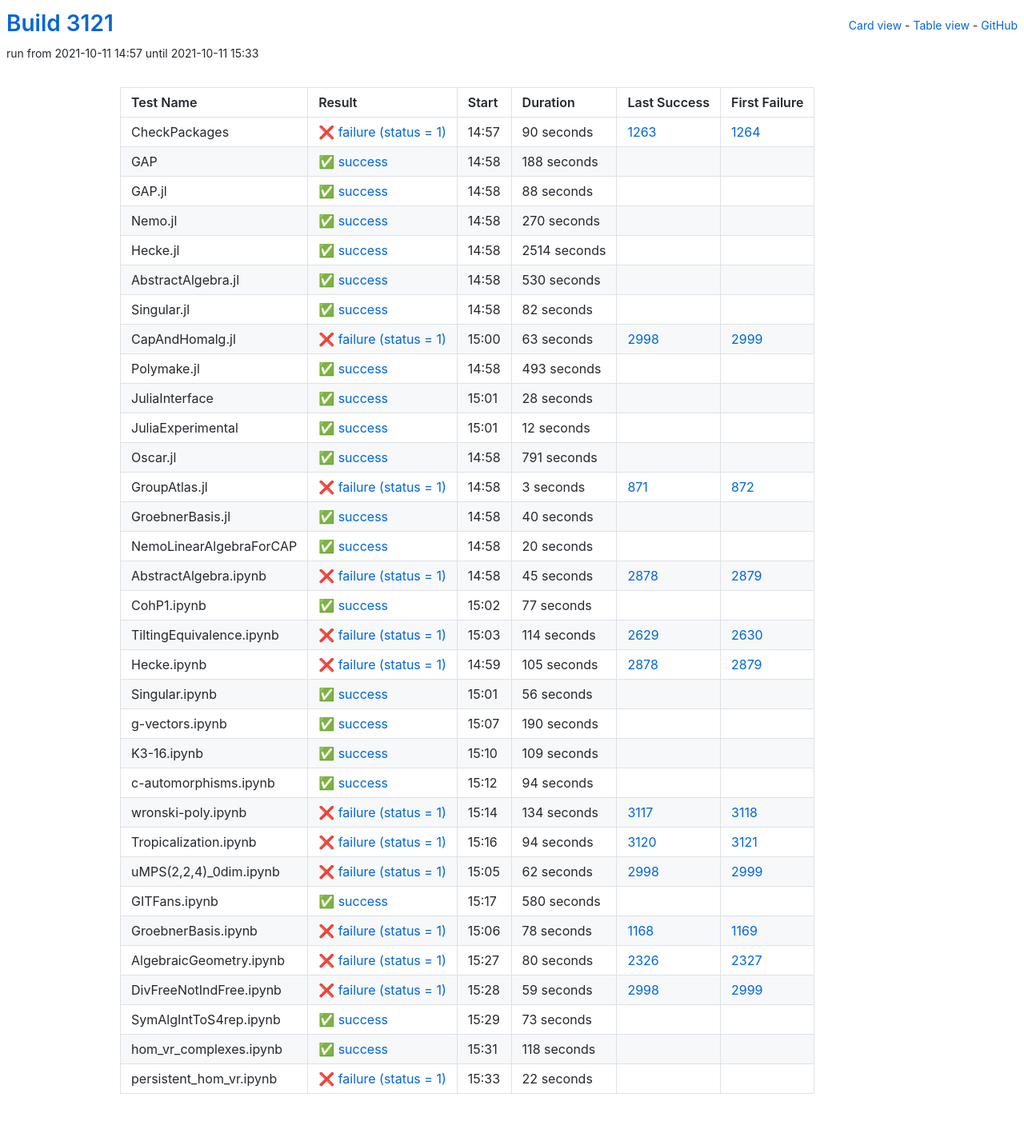
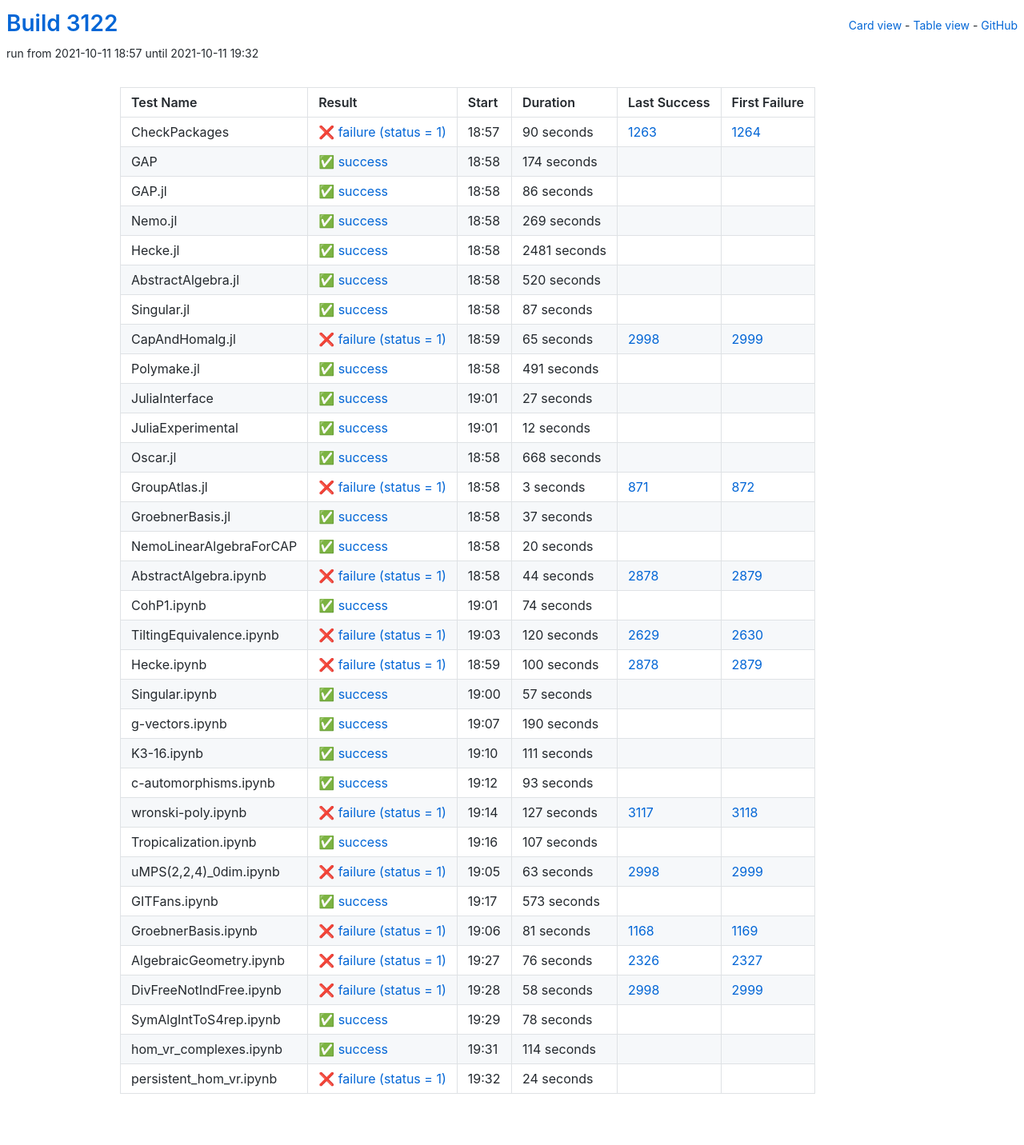
Before and after one commit to oscar-system/oscar-ci-status-stable, a Jekyll site: the page built from table.html, in a window 1280 px wide. Shown: the whole page at 80% size. Built offline with Jekyll 4.4.1, drawn with Linux system fonts in a browser that asks for light colours.

Commit message:
Build #3122

```diff
--- a/_data/ci.yml
+++ b/_data/ci.yml
@@ -1,6 +1,6 @@
 ---
-build: 3121
-build_url: https://oscarci.mathematik.uni-kl.de/job/oscar-stable/3121/
+build: 3122
+build_url: https://oscarci.mathematik.uni-kl.de/job/oscar-stable/3122/
 job: oscar-stable
 organization: oscar-system
 repo: oscar-ci-status-stable
@@ -8,8 +8,8 @@ repourl: https://github.com/oscar-system/oscar-ci-status-stable
 tests:
 - name: CheckPackages
   id: checkpackages
-  log: https://oscarci.mathematik.uni-kl.de/job/oscar-stable/3121/artifact/logs/build-3121/CheckPackages.log
-  start: 2021-10-11 14:57
+  log: https://oscarci.mathematik.uni-kl.de/job/oscar-stable/3122/artifact/logs/build-3122/CheckPackages.log
+  start: 2021-10-11 18:57
   success: false
   exitcode: 1
   status: failure
@@ -20,116 +20,116 @@ tests:
   first_failure_url: https://oscarci.mathematik.uni-kl.de/job/oscar-stable/1264/
 - name: GAP
   id: gap
-  log: https://oscarci.mathematik.uni-kl.de/job/oscar-stable/3121/artifact/logs/build-3121/GAP.log
-  start: 2021-10-11 14:58
+  log: https://oscarci.mathematik.uni-kl.de/job/oscar-stable/3122/artifact/logs/build-3122/GAP.log
+  start: 2021-10-11 18:58
   success: true
   exitcode: 0
   status: success
-  duration: 188
+  duration: 174
   last_success: false
   last_success_url:
   first_failure: false
   first_failure_url:
 - name: GAP.jl
   id: gap-jl
-  log: https://oscarci.mathematik.uni-kl.de/job/oscar-stable/3121/artifact/logs/build-3121/GAP.jl.log
-  start: 2021-10-11 14:58
+  log: https://oscarci.mathematik.uni-kl.de/job/oscar-stable/3122/artifact/logs/build-3122/GAP.jl.log
+  start: 2021-10-11 18:58
   success: true
   exitcode: 0
   status: success
-  duration: 88
+  duration: 86
   last_success: false
   last_success_url:
   first_failure: false
   first_failure_url:
 - name: Nemo.jl
   id: nemo-jl
-  log: https://oscarci.mathematik.uni-kl.de/job/oscar-stable/3121/artifact/logs/build-3121/Nemo.jl.log
-  start: 2021-10-11 14:58
+  log: https://oscarci.mathematik.uni-kl.de/job/oscar-stable/3122/artifact/logs/build-3122/Nemo.jl.log
+  start: 2021-10-11 18:58
   success: true
   exitcode: 0
   status: success
-  duration: 270
+  duration: 269
   last_success: false
   last_success_url:
   first_failure: false
   first_failure_url:
 - name: Hecke.jl
   id: hecke-jl
-  log: https://oscarci.mathematik.uni-kl.de/job/oscar-stable/3121/artifact/logs/build-3121/Hecke.jl.log
-  start: 2021-10-11 14:58
+  log: https://oscarci.mathematik.uni-kl.de/job/oscar-stable/3122/artifact/logs/build-3122/Hecke.jl.log
+  start: 2021-10-11 18:58
   success: true
   exitcode: 0
   status: success
-  duration: 2514
+  duration: 2481
   last_success: false
   last_success_url:
   first_failure: false
   first_failure_url:
 - name: AbstractAlgebra.jl
   id: abstractalgebra-jl
-  log: https://oscarci.mathematik.uni-kl.de/job/oscar-stable/3121/artifact/logs/build-3121/AbstractAlgebra.jl.log
-  start: 2021-10-11 14:58
+  log: https://oscarci.mathematik.uni-kl.de/job/oscar-stable/3122/artifact/logs/build-3122/AbstractAlgebra.jl.log
+  start: 2021-10-11 18:58
   success: true
   exitcode: 0
   status: success
-  duration: 530
+  duration: 520
   last_success: false
   last_success_url:
   first_failure: false
   first_failure_url:
 - name: Singular.jl
   id: singular-jl
-  log: https://oscarci.mathematik.uni-kl.de/job/oscar-stable/3121/artifact/logs/build-3121/Singular.jl.log
-  start: 2021-10-11 14:58
+  log: https://oscarci.mathematik.uni-kl.de/job/oscar-stable/3122/artifact/logs/build-3122/Singular.jl.log
+  start: 2021-10-11 18:58
   success: true
   exitcode: 0
   status: success
-  duration: 82
+  duration: 87
   last_success: false
   last_success_url:
   first_failure: false
   first_failure_url:
 - name: CapAndHomalg.jl
   id: capandhomalg-jl
-  log: https://oscarci.mathematik.uni-kl.de/job/oscar-stable/3121/artifact/logs/build-3121/CapAndHomalg.jl.log
-  start: 2021-10-11 15:00
+  log: https://oscarci.mathematik.uni-kl.de/job/oscar-stable/3122/artifact/logs/build-3122/CapAndHomalg.jl.log
+  start: 2021-10-11 18:59
   success: false
   exitcode: 1
   status: failure
-  duration: 63
+  duration: 65
   last_success: 2998
   last_success_url: https://oscarci.mathematik.uni-kl.de/job/oscar-stable/2998/
   first_failure: 2999
   first_failure_url: https://oscarci.mathematik.uni-kl.de/job/oscar-stable/2999/
 - name: Polymake.jl
   id: polymake-jl
-  log: https://oscarci.mathematik.uni-kl.de/job/oscar-stable/3121/artifact/logs/build-3121/Polymake.jl.log
-  start: 2021-10-11 14:58
+  log: https://oscarci.mathematik.uni-kl.de/job/oscar-stable/3122/artifact/logs/build-3122/Polymake.jl.log
+  start: 2021-10-11 18:58
   success: true
   exitcode: 0
   status: success
-  duration: 493
+  duration: 491
   last_success: false
   last_success_url:
   first_failure: false
   first_failure_url:
 - name: JuliaInterface
   id: juliainterface
-  log: https://oscarci.mathematik.uni-kl.de/job/oscar-stable/3121/artifact/logs/build-3121/JuliaInterface.log
-  start: 2021-10-11 15:01
+  log: https://oscarci.mathematik.uni-kl.de/job/oscar-stable/3122/artifact/logs/build-3122/JuliaInterface.log
+  start: 2021-10-11 19:01
   success: true
   exitcode: 0
   status: success
-  duration: 28
+  duration: 27
   last_success: false
   last_success_url:
   first_failure: false
   first_failure_url:
 - name: JuliaExperimental
   id: juliaexperimental
-  log: https://oscarci.mathematik.uni-kl.de/job/oscar-stable/3121/artifact/logs/build-3121/JuliaExperimental.log
-  start: 2021-10-11 15:01
+  log: https://oscarci.mathematik.uni-kl.de/job/oscar-stable/3122/artifact/logs/build-3122/JuliaExperimental.log
+  start: 2021-10-11 19:01
   success: true
   exitcode: 0
   status: success
@@ -140,20 +140,20 @@ tests:
   first_failure_url:
 - name: Oscar.jl
   id: oscar-jl
-  log: https://oscarci.mathematik.uni-kl.de/job/oscar-stable/3121/artifact/logs/build-3121/Oscar.jl.log
-  start: 2021-10-11 14:58
+  log: https://oscarci.mathematik.uni-kl.de/job/oscar-stable/3122/artifact/logs/build-3122/Oscar.jl.log
+  start: 2021-10-11 18:58
   success: true
   exitcode: 0
   status: success
-  duration: 791
+  duration: 668
   last_success: false
   last_success_url:
   first_failure: false
   first_failure_url:
 - name: GroupAtlas.jl
   id: groupatlas-jl
-  log: https://oscarci.mathematik.uni-kl.de/job/oscar-stable/3121/artifact/logs/build-3121/GroupAtlas.jl.log
-  start: 2021-10-11 14:58
+  log: https://oscarci.mathematik.uni-kl.de/job/oscar-stable/3122/artifact/logs/build-3122/GroupAtlas.jl.log
+  start: 2021-10-11 18:58
   success: false
   exitcode: 1
   status: failure
@@ -164,20 +164,20 @@ tests:
   first_failure_url: https://oscarci.mathematik.uni-kl.de/job/oscar-stable/872/
 - name: GroebnerBasis.jl
   id: groebnerbasis-jl
-  log: https://oscarci.mathematik.uni-kl.de/job/oscar-stable/3121/artifact/logs/build-3121/GroebnerBasis.jl.log
-  start: 2021-10-11 14:58
+  log: https://oscarci.mathematik.uni-kl.de/job/oscar-stable/3122/artifact/logs/build-3122/GroebnerBasis.jl.log
+  start: 2021-10-11 18:58
   success: true
   exitcode: 0
   status: success
-  duration: 40
+  duration: 37
   last_success: false
   last_success_url:
   first_failure: false
   first_failure_url:
 - name: NemoLinearAlgebraForCAP
   id: nemolinearalgebraforcap
-  log: https://oscarci.mathematik.uni-kl.de/job/oscar-stable/3121/artifact/logs/build-3121/NemoLinearAlgebraForCAP.log
-  start: 2021-10-11 14:58
+  log: https://oscarci.mathematik.uni-kl.de/job/oscar-stable/3122/artifact/logs/build-3122/NemoLinearAlgebraForCAP.log
+  start: 2021-10-11 18:58
   success: true
   exitcode: 0
   status: success
@@ -188,68 +188,68 @@ tests:
   first_failure_url:
 - name: AbstractAlgebra.ipynb
   id: abstractalgebra-ipynb
-  log: https://oscarci.mathematik.uni-kl.de/job/oscar-stable/3121/artifact/logs/build-3121/AbstractAlgebra.ipynb.log
-  start: 2021-10-11 14:58
+  log: https://oscarci.mathematik.uni-kl.de/job/oscar-stable/3122/artifact/logs/build-3122/AbstractAlgebra.ipynb.log
+  start: 2021-10-11 18:58
   success: false
   exitcode: 1
   status: failure
-  duration: 45
+  duration: 44
   last_success: 2878
   last_success_url: https://oscarci.mathematik.uni-kl.de/job/oscar-stable/2878/
   first_failure: 2879
   first_failure_url: https://oscarci.mathematik.uni-kl.de/job/oscar-stable/2879/
 - name: CohP1.ipynb
   id: cohp1-ipynb
-  log: https://oscarci.mathematik.uni-kl.de/job/oscar-stable/3121/artifact/logs/build-3121/CohP1.ipynb.log
-  start: 2021-10-11 15:02
+  log: https://oscarci.mathematik.uni-kl.de/job/oscar-stable/3122/artifact/logs/build-3122/CohP1.ipynb.log
+  start: 2021-10-11 19:01
   success: true
   exitcode: 0
   status: success
-  duration: 77
+  duration: 74
   last_success: false
   last_success_url:
   first_failure: false
   first_failure_url:
 - name: TiltingEquivalence.ipynb
   id: tiltingequivalence-ipynb
-  log: https://oscarci.mathematik.uni-kl.de/job/oscar-stable/3121/artifact/logs/build-3121/TiltingEquivalence.ipynb.log
-  start: 2021-10-11 15:03
+  log: https://oscarci.mathematik.uni-kl.de/job/oscar-stable/3122/artifact/logs/build-3122/TiltingEquivalence.ipynb.log
+  start: 2021-10-11 19:03
   success: false
   exitcode: 1
   status: failure
-  duration: 114
+  duration: 120
   last_success: 2629
   last_success_url: https://oscarci.mathematik.uni-kl.de/job/oscar-stable/2629/
   first_failure: 2630
   first_failure_url: https://oscarci.mathematik.uni-kl.de/job/oscar-stable/2630/
 - name: Hecke.ipynb
   id: hecke-ipynb
-  log: https://oscarci.mathematik.uni-kl.de/job/oscar-stable/3121/artifact/logs/build-3121/Hecke.ipynb.log
-  start: 2021-10-11 14:59
+  log: https://oscarci.mathematik.uni-kl.de/job/oscar-stable/3122/artifact/logs/build-3122/Hecke.ipynb.log
+  start: 2021-10-11 18:59
   success: false
   exitcode: 1
   status: failure
-  duration: 105
+  duration: 100
   last_success: 2878
   last_success_url: https://oscarci.mathematik.uni-kl.de/job/oscar-stable/2878/
   first_failure: 2879
   first_failure_url: https://oscarci.mathematik.uni-kl.de/job/oscar-stable/2879/
 - name: Singular.ipynb
   id: singular-ipynb
-  log: https://oscarci.mathematik.uni-kl.de/job/oscar-stable/3121/artifact/logs/build-3121/Singular.ipynb.log
-  start: 2021-10-11 15:01
+  log: https://oscarci.mathematik.uni-kl.de/job/oscar-stable/3122/artifact/logs/build-3122/Singular.ipynb.log
+  start: 2021-10-11 19:00
   success: true
   exitcode: 0
   status: success
-  duration: 56
+  duration: 57
   last_success: false
   last_success_url:
   first_failure: false
   first_failure_url:
 - name: g-vectors.ipynb
   id: g-vectors-ipynb
-  log: https://oscarci.mathematik.uni-kl.de/job/oscar-stable/3121/artifact/logs/build-3121/g-vectors.ipynb.log
-  start: 2021-10-11 15:07
+  log: https://oscarci.mathematik.uni-kl.de/job/oscar-stable/3122/artifact/logs/build-3122/g-vectors.ipynb.log
+  start: 2021-10-11 19:07
   success: true
   exitcode: 0
   status: success
@@ -260,144 +260,144 @@ tests:
   first_failure_url:
 - name: K3-16.ipynb
   id: k3-16-ipynb
-  log: https://oscarci.mathematik.uni-kl.de/job/oscar-stable/3121/artifact/logs/build-3121/K3-16.ipynb.log
-  start: 2021-10-11 15:10
+  log: https://oscarci.mathematik.uni-kl.de/job/oscar-stable/3122/artifact/logs/build-3122/K3-16.ipynb.log
+  start: 2021-10-11 19:10
   success: true
   exitcode: 0
   status: success
-  duration: 109
+  duration: 111
   last_success: false
   last_success_url:
   first_failure: false
   first_failure_url:
 - name: c-automorphisms.ipynb
   id: c-automorphisms-ipynb
-  log: https://oscarci.mathematik.uni-kl.de/job/oscar-stable/3121/artifact/logs/build-3121/c-automorphisms.ipynb.log
-  start: 2021-10-11 15:12
+  log: https://oscarci.mathematik.uni-kl.de/job/oscar-stable/3122/artifact/logs/build-3122/c-automorphisms.ipynb.log
+  start: 2021-10-11 19:12
   success: true
   exitcode: 0
   status: success
-  duration: 94
+  duration: 93
   last_success: false
   last_success_url:
   first_failure: false
   first_failure_url:
 - name: wronski-poly.ipynb
   id: wronski-poly-ipynb
-  log: https://oscarci.mathematik.uni-kl.de/job/oscar-stable/3121/artifact/logs/build-3121/wronski-poly.ipynb.log
-  start: 2021-10-11 15:14
+  log: https://oscarci.mathematik.uni-kl.de/job/oscar-stable/3122/artifact/logs/build-3122/wronski-poly.ipynb.log
+  start: 2021-10-11 19:14
   success: false
   exitcode: 1
   status: failure
-  duration: 134
+  duration: 127
   last_success: 3117
   last_success_url: https://oscarci.mathematik.uni-kl.de/job/oscar-stable/3117/
   first_failure: 3118
   first_failure_url: https://oscarci.mathematik.uni-kl.de/job/oscar-stable/3118/
 - name: Tropicalization.ipynb
   id: tropicalization-ipynb
-  log: https://oscarci.mathematik.uni-kl.de/job/oscar-stable/3121/artifact/logs/build-3121/Tropicalization.ipynb.log
-  start: 2021-10-11 15:16
+  log: https://oscarci.mathematik.uni-kl.de/job/oscar-stable/3122/artifact/logs/build-3122/Tropicalization.ipynb.log
+  start: 2021-10-11 19:16
+  success: true
+  exitcode: 0
+  status: success
+  duration: 107
+  last_success: false
+  last_success_url:
+  first_failure: false
+  first_failure_url:
+- name: uMPS(2,2,4)_0dim.ipynb
+  id: umps-2-2-4-0dim-ipynb
+  log: https://oscarci.mathematik.uni-kl.de/job/oscar-stable/3122/artifact/logs/build-3122/uMPS-2-2-4-_0dim.ipynb.log
+  start: 2021-10-11 19:05
   success: false
   exitcode: 1
   status: failure
-  duration: 94
-  last_success: 3120
-  last_success_url: https://oscarci.mathematik.uni-kl.de/job/oscar-stable/3120/
-  first_failure: 3121
-  first_failure_url: https://oscarci.mathematik.uni-kl.de/job/oscar-stable/3121/
-- name: uMPS(2,2,4)_0dim.ipynb
-  id: umps-2-2-4-0dim-ipynb
-  log: https://oscarci.mathematik.uni-kl.de/job/oscar-stable/3121/artifact/logs/build-3121/uMPS-2-2-4-_0dim.ipynb.log
-  start: 2021-10-11 15:05
-  success: false
-  exitcode: 1
-  status: failure
-  duration: 62
+  duration: 63
   last_success: 2998
   last_success_url: https://oscarci.mathematik.uni-kl.de/job/oscar-stable/2998/
   first_failure: 2999
   first_failure_url: https://oscarci.mathematik.uni-kl.de/job/oscar-stable/2999/
 - name: GITFans.ipynb
   id: gitfans-ipynb
-  log: https://oscarci.mathematik.uni-kl.de/job/oscar-stable/3121/artifact/logs/build-3121/GITFans.ipynb.log
-  start: 2021-10-11 15:17
+  log: https://oscarci.mathematik.uni-kl.de/job/oscar-stable/3122/artifact/logs/build-3122/GITFans.ipynb.log
+  start: 2021-10-11 19:17
   success: true
   exitcode: 0
   status: success
-  duration: 580
+  duration: 573
   last_success: false
   last_success_url:
   first_failure: false
   first_failure_url:
 - name: GroebnerBasis.ipynb
   id: groebnerbasis-ipynb
-  log: https://oscarci.mathematik.uni-kl.de/job/oscar-stable/3121/artifact/logs/build-3121/GroebnerBasis.ipynb.log
-  start: 2021-10-11 15:06
+  log: https://oscarci.mathematik.uni-kl.de/job/oscar-stable/3122/artifact/logs/build-3122/GroebnerBasis.ipynb.log
+  start: 2021-10-11 19:06
   success: false
   exitcode: 1
   status: failure
-  duration: 78
+  duration: 81
   last_success: 1168
   last_success_url: https://oscarci.mathematik.uni-kl.de/job/oscar-stable/1168/
   first_failure: 1169
   first_failure_url: https://oscarci.mathematik.uni-kl.de/job/oscar-stable/1169/
 - name: AlgebraicGeometry.ipynb
   id: algebraicgeometry-ipynb
-  log: https://oscarci.mathematik.uni-kl.de/job/oscar-stable/3121/artifact/logs/build-3121/AlgebraicGeometry.ipynb.log
-  start: 2021-10-11 15:27
+  log: https://oscarci.mathematik.uni-kl.de/job/oscar-stable/3122/artifact/logs/build-3122/AlgebraicGeometry.ipynb.log
+  start: 2021-10-11 19:27
   success: false
   exitcode: 1
   status: failure
-  duration: 80
+  duration: 76
   last_success: 2326
   last_success_url: https://oscarci.mathematik.uni-kl.de/job/oscar-stable/2326/
   first_failure: 2327
   first_failure_url: https://oscarci.mathematik.uni-kl.de/job/oscar-stable/2327/
 - name: DivFreeNotIndFree.ipynb
   id: divfreenotindfree-ipynb
-  log: https://oscarci.mathematik.uni-kl.de/job/oscar-stable/3121/artifact/logs/build-3121/DivFreeNotIndFree.ipynb.log
-  start: 2021-10-11 15:28
+  log: https://oscarci.mathematik.uni-kl.de/job/oscar-stable/3122/artifact/logs/build-3122/DivFreeNotIndFree.ipynb.log
+  start: 2021-10-11 19:28
   success: false
   exitcode: 1
   status: failure
-  duration: 59
+  duration: 58
   last_success: 2998
   last_success_url: https://oscarci.mathematik.uni-kl.de/job/oscar-stable/2998/
   first_failure: 2999
   first_failure_url: https://oscarci.mathematik.uni-kl.de/job/oscar-stable/2999/
 - name: SymAlgIntToS4rep.ipynb
   id: symalginttos4rep-ipynb
-  log: https://oscarci.mathematik.uni-kl.de/job/oscar-stable/3121/artifact/logs/build-3121/SymAlgIntToS4rep.ipynb.log
-  start: 2021-10-11 15:29
+  log: https://oscarci.mathematik.uni-kl.de/job/oscar-stable/3122/artifact/logs/build-3122/SymAlgIntToS4rep.ipynb.log
+  start: 2021-10-11 19:29
   success: true
   exitcode: 0
   status: success
-  duration: 73
+  duration: 78
   last_success: false
   last_success_url:
   first_failure: false
   first_failure_url:
 - name: hom_vr_complexes.ipynb
   id: hom-vr-complexes-ipynb
-  log: https://oscarci.mathematik.uni-kl.de/job/oscar-stable/3121/artifact/logs/build-3121/hom_vr_complexes.ipynb.log
-  start: 2021-10-11 15:31
+  log: https://oscarci.mathematik.uni-kl.de/job/oscar-stable/3122/artifact/logs/build-3122/hom_vr_complexes.ipynb.log
+  start: 2021-10-11 19:31
   success: true
   exitcode: 0
   status: success
-  duration: 118
+  duration: 114
   last_success: false
   last_success_url:
   first_failure: false
   first_failure_url:
 - name: persistent_hom_vr.ipynb
   id: persistent-hom-vr-ipynb
-  log: https://oscarci.mathematik.uni-kl.de/job/oscar-stable/3121/artifact/logs/build-3121/persistent_hom_vr.ipynb.log
-  start: 2021-10-11 15:33
+  log: https://oscarci.mathematik.uni-kl.de/job/oscar-stable/3122/artifact/logs/build-3122/persistent_hom_vr.ipynb.log
+  start: 2021-10-11 19:32
   success: false
   exitcode: 1
   status: failure
-  duration: 22
+  duration: 24
   last_success: false
   last_success_url:
   first_failure: false
```
Also changed, not shown: README.md.
